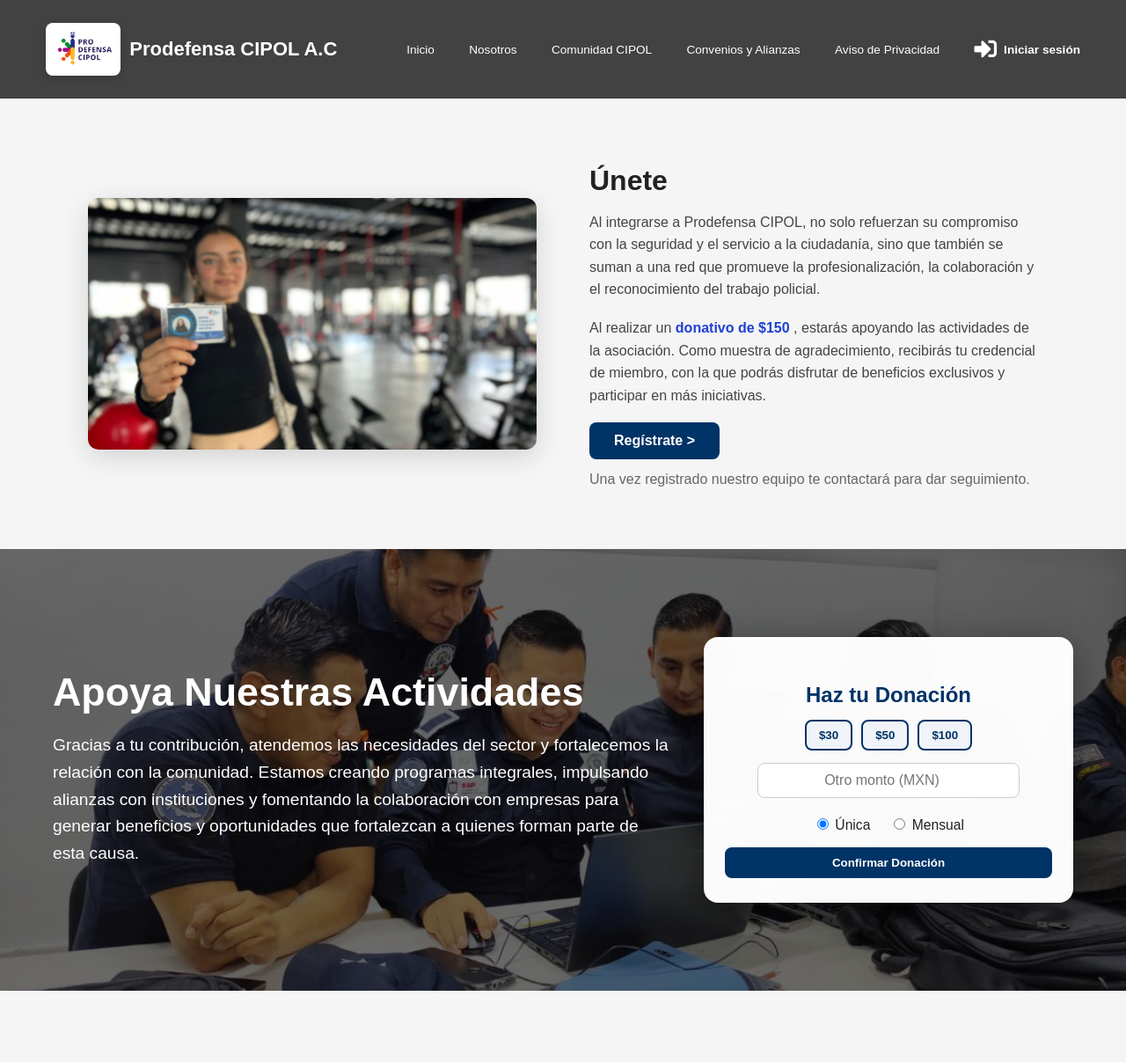
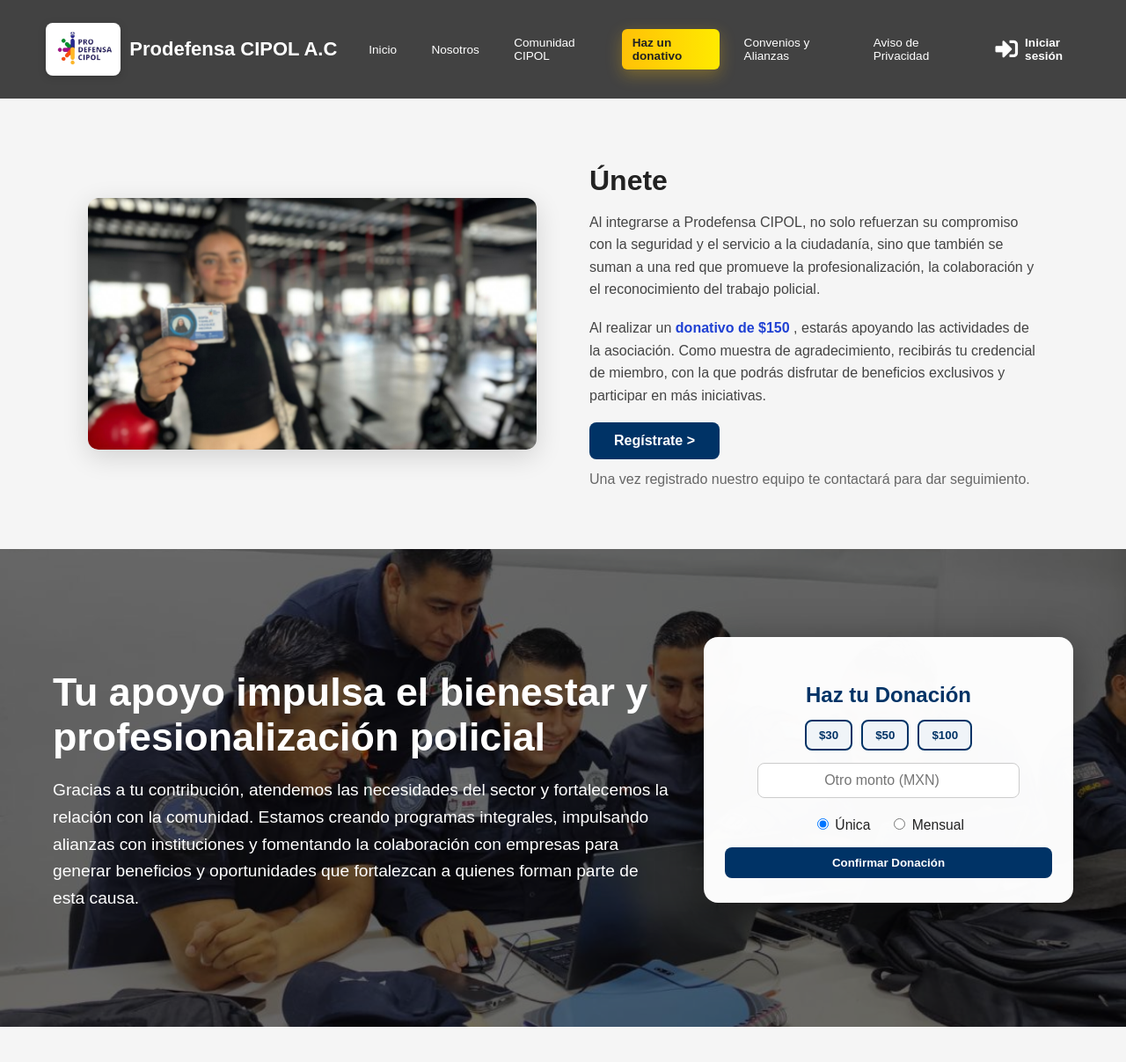
Before and after one commit to XOctaviox12/Prodefensa, a Django app: page /servicios/ in a window 1280 px wide. Shown: the top 1207 px of the page at 88% size. Run offline with Django 5.2, Linux system fonts and the light colour scheme; data comes from the database, SQL or seed files in the repository; some libraries are stand-ins or nearby versions.

Commit message:
DONACIONES TERMINADA

```diff
--- a/inicio/templates/inicio/home.html
+++ b/inicio/templates/inicio/home.html
@@ -124,6 +124,21 @@
         padding: 2px;
         object-fit: cover;
       }
+      /* Estilo especial para el enlace de donativo */
+nav#menu a.donativo-link {
+  background: linear-gradient(90deg, #ffc107, #ffea00); /* degradado amarillo */
+  color: #222 !important;
+  font-weight: 700;
+  box-shadow: 0 6px 18px rgba(255, 193, 7, 0.3);
+  transition: all 0.25s ease;
+}
+
+nav#menu a.donativo-link:hover {
+  transform: translateY(-3px) scale(1.05);
+  background: linear-gradient(90deg, #ffd54f, #fff176);
+  box-shadow: 0 8px 22px rgba(255, 193, 7, 0.45);
+  color: #111;
+}
       .dropdown-menu {
         display: none;
         position: absolute;
@@ -464,11 +479,11 @@
           class="{% if request.resolver_match.url_name == 'comunidad' %}active{% endif %}"
           >Comunidad CIPOL</a
         >
-        {% comment %} <a
+        <a
           href="{% url 'servicios' %}"
-          class="{% if request.resolver_match.url_name == 'servicios' %}active{% endif %}"
-          >Actividades</a
-        > {% endcomment %}
+          class="donativo-link {% if request.resolver_match.url_name == 'servicios' %}active{% endif %}"
+        >Haz un donativo
+        </a>
         <a
           href="{% url 'convenios' %}"
           class="{% if request.resolver_match.url_name == 'convenios' %}active{% endif %}"
--- a/inicio/templates/inicio/servicios.html
+++ b/inicio/templates/inicio/servicios.html
@@ -349,7 +349,7 @@
   <div class="intro-overlay"></div>
   <div class="intro-content">
     <div class="intro-text">
-      <h2>Apoya Nuestras Actividades</h2>
+      <h2>Tu apoyo impulsa el bienestar y profesionalización policial</h2>
       <p>
         Gracias a tu contribución, atendemos las necesidades del sector y
         fortalecemos la relación con la comunidad. Estamos creando programas
```
